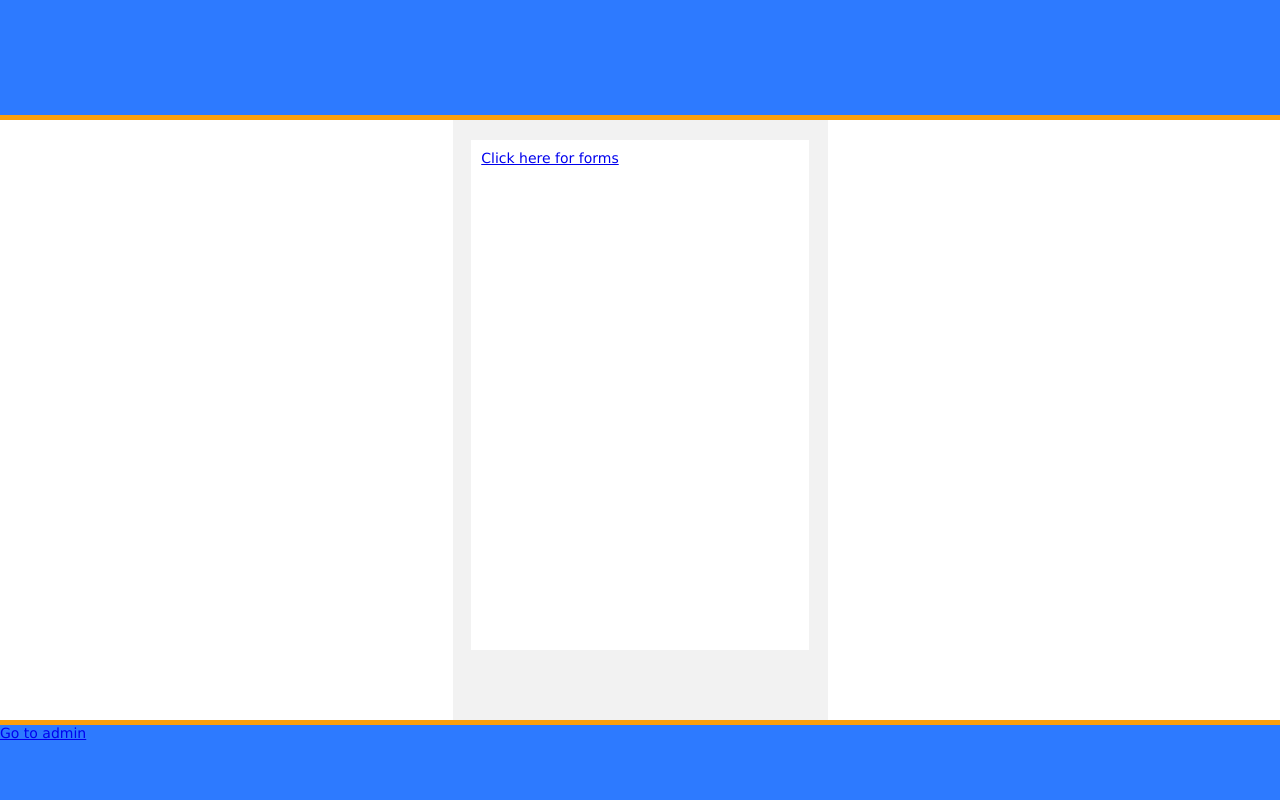
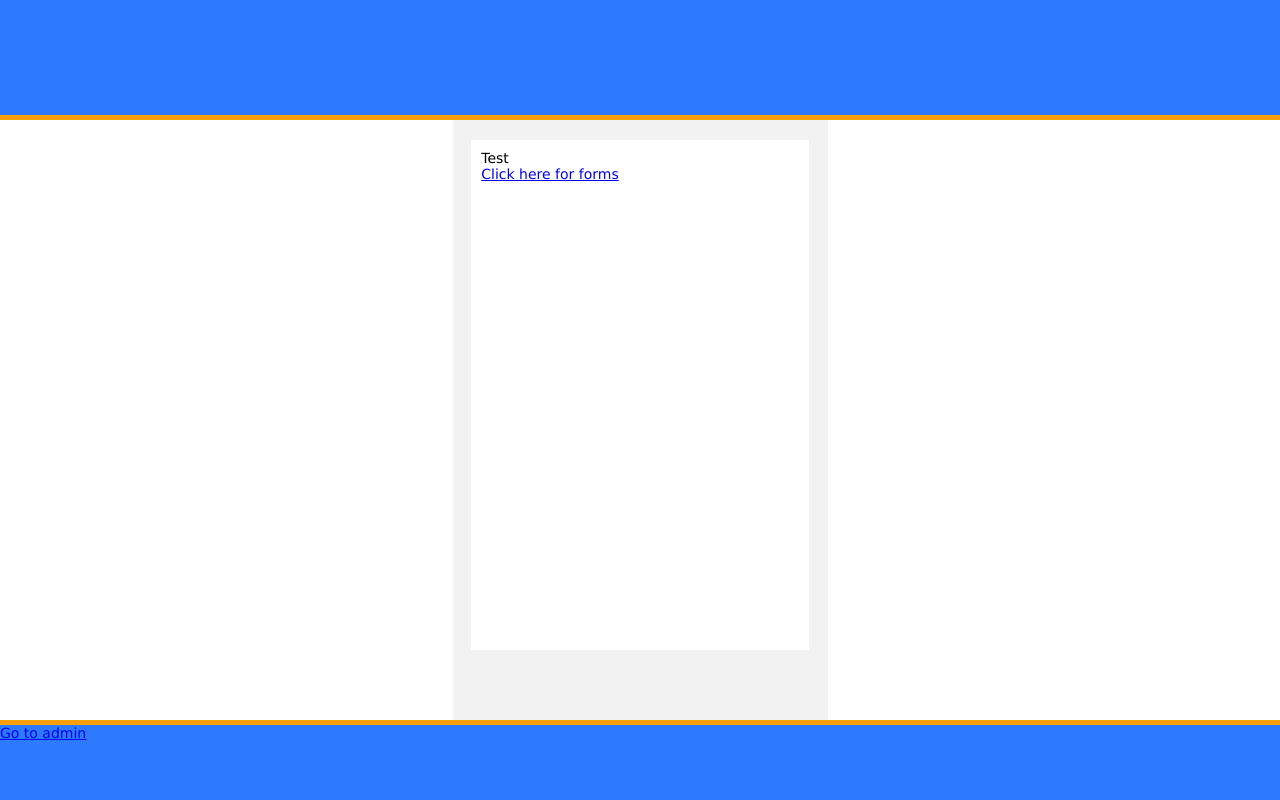
Before and after one commit to dmhburke/DeployTest1GIT, a Django app: page /home/ in a window 1280 px wide. Run offline with Django 3.2, Linux system fonts and the light colour scheme.

Commit message:
Test changes in development

```diff
--- a/catalog/templates/homePage.html
+++ b/catalog/templates/homePage.html
@@ -5,7 +5,7 @@
 {% endblock %}
 
 {% block contentBlock %}
-
+Test
 
 <a href="{% url 'formpage' %}">
 <div class = "formButton">Click here for forms</div></a>
```
